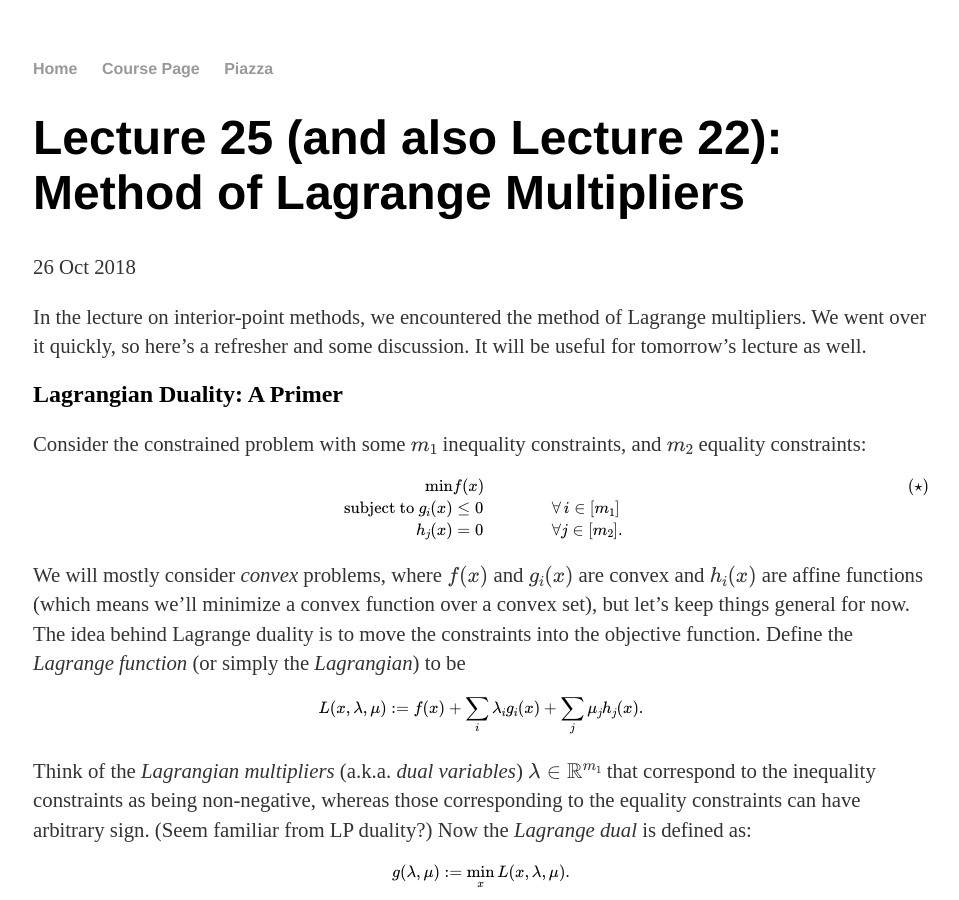
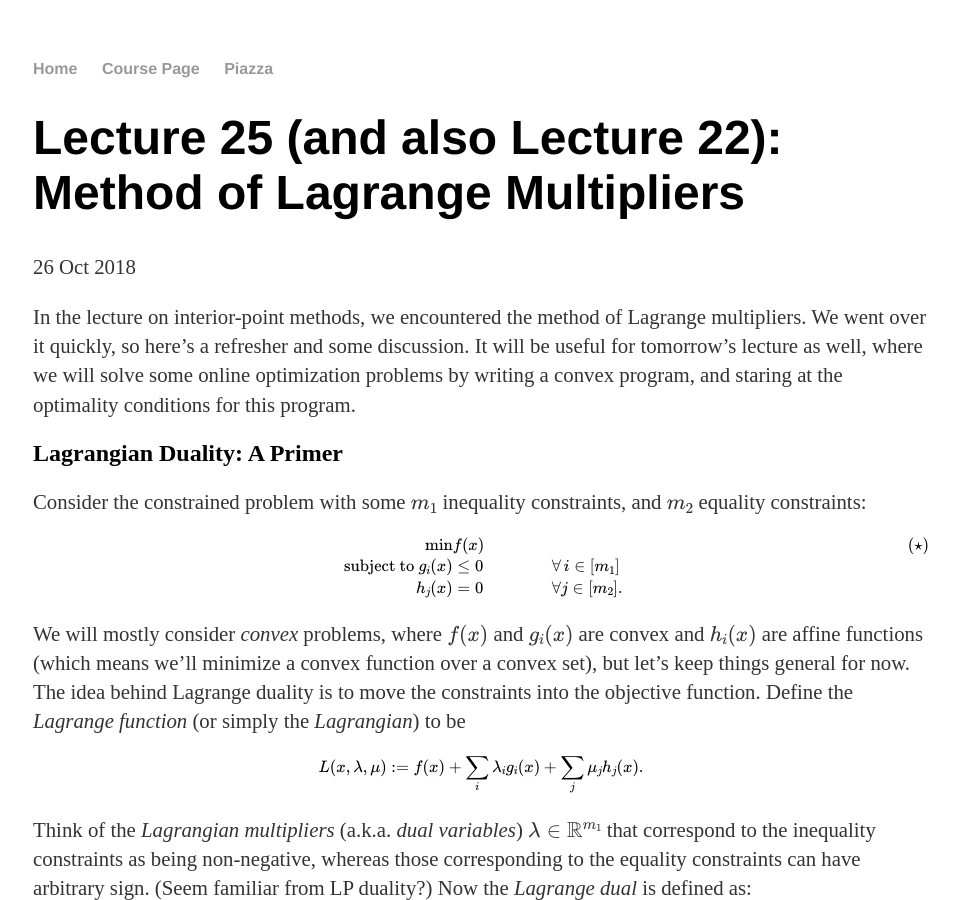
Before and after one commit to cmualgos/cmualgos.github.io, a Jekyll site: the page built from _posts/2018-10-26-online-meets-md.md, in a window 1280 px wide and 900 px high. Shown: the whole window, without its empty margins (159-1118 px from the left). Built offline with Jekyll 4.4.1, drawn with Linux system fonts in a browser that asks for light colours; formulas are drawn with MathJax 3.

Commit message:
Notes for KKT

```diff
--- a/_posts/2018-10-26-online-meets-md.md
+++ b/_posts/2018-10-26-online-meets-md.md
@@ -7,7 +7,9 @@ use_math: true
 
 In the lecture on interior-point methods, we encountered the method of
 Lagrange multipliers. We went over it quickly, so here's a refresher and
-some discussion. It will be useful for tomorrow's lecture as well.
+some discussion. It will be useful for tomorrow's lecture as well, where
+we will solve some online optimization problems by writing a convex
+program, and staring at the optimality conditions for this program.
 
 ## Lagrangian Duality: A Primer
 
```
